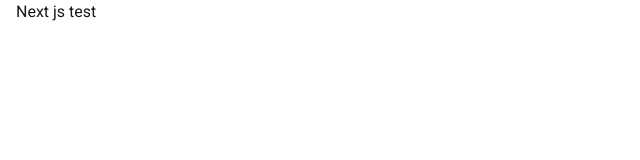
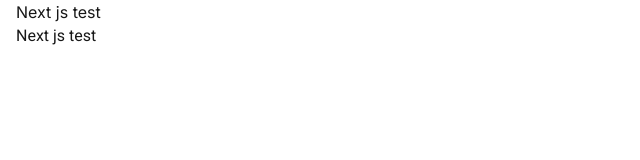
Before and after one commit to Saturn91/nextjs-game-recommender, a Next.js app: page / in a window 1280 px wide. Shown: the top 160 px of the page, without its empty margins (0-640 px from the left). Built offline with nearby package versions, Linux system fonts and the light colour scheme.

Commit message:
using 2 different fonts in same file

```diff
--- a/src/app/page.tsx
+++ b/src/app/page.tsx
@@ -1,3 +1,10 @@
+import { inter, roboto } from "@/app/styles/fonts";
+
 export default function Home() {
-  return <div>Next js test</div>;
+  return (
+    <div>
+      <div className={`${inter.className}`}>Next js test</div>
+      <div className={`${roboto.className}`}>Next js test</div>
+    </div>
+  );
 }
```
